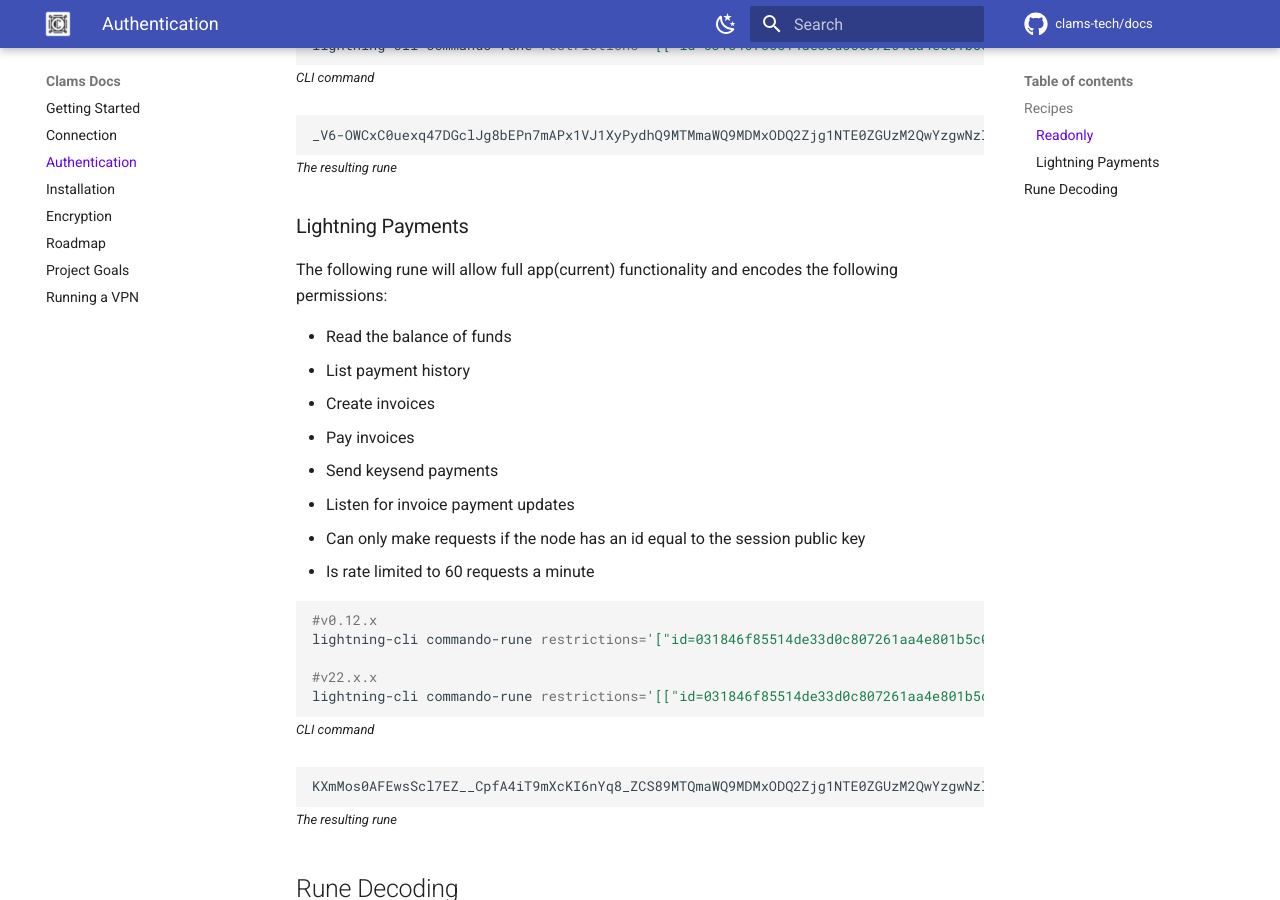
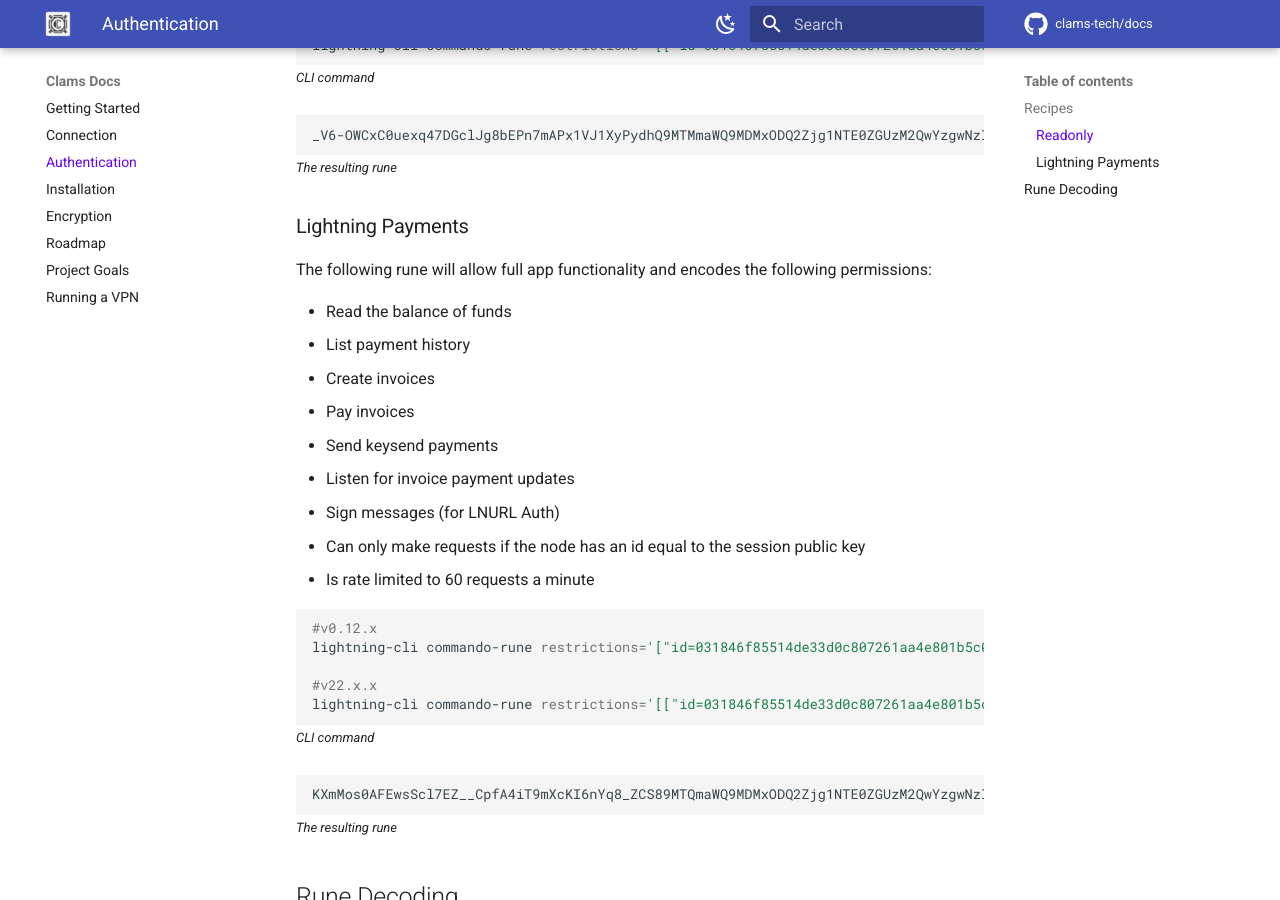
Before and after one commit to clams-tech/docs, an MkDocs documentation site: the page built from docs/authentication.md, in a window 1280 px wide and 900 px high, scrolled down 2041 px. Built offline with MkDocs 1.6.1 and Material for MkDocs 9.7.7, drawn with Linux system fonts in a browser that asks for light colours; comment, search, counter and statistics services are not loaded.

Commit message:
Add signmessage method for LNURL auth

````diff
--- a/docs/authentication.md
+++ b/docs/authentication.md
@@ -43,7 +43,7 @@ _V6-OWCxC0uexq47DGclJg8bEPn7mAPx1VJ1XyPydhQ9MTMmaWQ9MDMxODQ2Zjg1NTE0ZGUzM2QwYzgw
 
 ### Lightning Payments
 
-The following rune will allow full app(current) functionality and encodes the following permissions:
+The following rune will allow full app functionality and encodes the following permissions:
 
 - Read the balance of funds
 - List payment history
@@ -51,15 +51,16 @@ The following rune will allow full app(current) functionality and encodes the fo
 - Pay invoices
 - Send keysend payments
 - Listen for invoice payment updates
+- Sign messages (for LNURL Auth)
 - Can only make requests if the node has an id equal to the session public key
 - Is rate limited to 60 requests a minute
 
 ```shell
 #v0.12.x
-lightning-cli commando-rune restrictions='["id=031846f85514de33d0c807261aa4e801b5c0a45a3db5c1ffaf9af80eaff6ce330b", "method^list|method^get|method=summary|method=pay|method=keysend|method=invoice|method=waitanyinvoice|method=waitinvoice","method/listdatastore", "rate=60"]'
+lightning-cli commando-rune restrictions='["id=031846f85514de33d0c807261aa4e801b5c0a45a3db5c1ffaf9af80eaff6ce330b", "method^list|method^get|method=summary|method=pay|method=keysend|method=invoice|method=waitanyinvoice|method=waitinvoice|method=signmessage","method/listdatastore", "rate=60"]'
 
 #v22.x.x
-lightning-cli commando-rune restrictions='[["id=031846f85514de33d0c807261aa4e801b5c0a45a3db5c1ffaf9af80eaff6ce330b"], ["method^list","method^get","method=summary","method=pay","method=keysend","method=invoice","method=waitanyinvoice","method=waitinvoice"],["method/listdatastore"], ["rate=60"]]'
+lightning-cli commando-rune restrictions='[["id=031846f85514de33d0c807261aa4e801b5c0a45a3db5c1ffaf9af80eaff6ce330b"], ["method^list","method^get","method=summary","method=pay","method=keysend","method=invoice","method=waitanyinvoice","method=waitinvoice", "method=signmessage"],["method/listdatastore"], ["rate=60"]]'
 ```
 
 <figcaption style='font-size: small; margin: -1em 0 2em 0;'>CLI command</figcaption>
````
